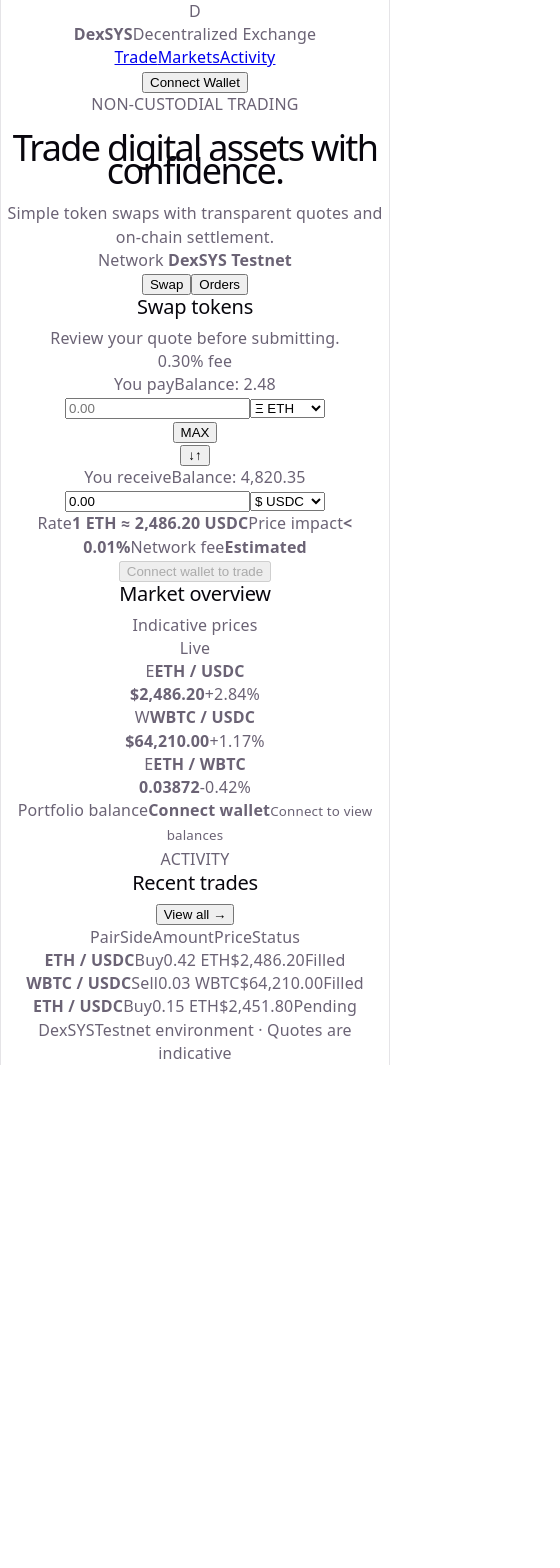
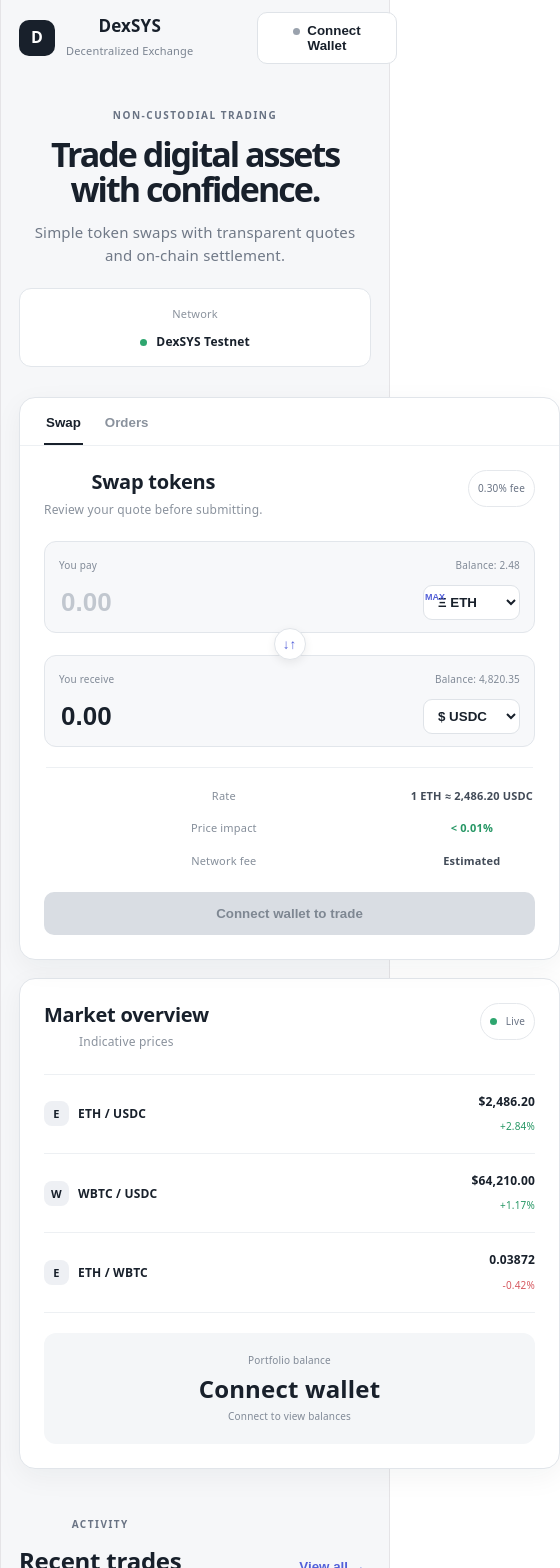
Before and after one commit to ASHUTOSH-06-SONI/DexSYS, a React (Vite) app in the folder frontend/: page / in a window 390 px wide. Shown: the top 1568 px of the page, 560 px wide, since content can reach past the window. Before the commit the page ends 1065 px from the top, so only its background shows below. Built offline with nearby package versions, Linux system fonts and the light colour scheme.

Commit message:
feat(frontend): style trading interface

```diff
--- a/frontend/src/App.css
+++ b/frontend/src/App.css
@@ -1,184 +1,76 @@
-.counter {
-  font-size: 16px;
-  padding: 5px 10px;
-  border-radius: 5px;
-  color: var(--accent);
-  background: var(--accent-bg);
-  border: 2px solid transparent;
-  transition: border-color 0.3s;
-  margin-bottom: 24px;
-
-  &:hover {
-    border-color: var(--accent-border);
-  }
-  &:focus-visible {
-    outline: 2px solid var(--accent);
-    outline-offset: 2px;
-  }
-}
-
-.hero {
-  position: relative;
-
-  .base,
-  .framework,
-  .vite {
-    inset-inline: 0;
-    margin: 0 auto;
-  }
-
-  .base {
-    width: 170px;
-    position: relative;
-    z-index: 0;
-  }
-
-  .framework,
-  .vite {
-    position: absolute;
-  }
-
-  .framework {
-    z-index: 1;
-    top: 34px;
-    height: 28px;
-    transform: perspective(2000px) rotateZ(300deg) rotateX(44deg) rotateY(39deg)
-      scale(1.4);
-  }
-
-  .vite {
-    z-index: 0;
-    top: 107px;
-    height: 26px;
-    width: auto;
-    transform: perspective(2000px) rotateZ(300deg) rotateX(40deg) rotateY(39deg)
-      scale(0.8);
-  }
-}
-
-#center {
-  display: flex;
-  flex-direction: column;
-  gap: 25px;
-  place-content: center;
-  place-items: center;
-  flex-grow: 1;
-
-  @media (max-width: 1024px) {
-    padding: 32px 20px 24px;
-    gap: 18px;
-  }
-}
-
-#next-steps {
-  display: flex;
-  border-top: 1px solid var(--border);
-  text-align: left;
-
-  & > div {
-    flex: 1 1 0;
-    padding: 32px;
-    @media (max-width: 1024px) {
-      padding: 24px 20px;
-    }
-  }
-
-  .icon {
-    margin-bottom: 16px;
-    width: 22px;
-    height: 22px;
-  }
-
-  @media (max-width: 1024px) {
-    flex-direction: column;
-    text-align: center;
-  }
-}
-
-#docs {
-  border-right: 1px solid var(--border);
-
-  @media (max-width: 1024px) {
-    border-right: none;
-    border-bottom: 1px solid var(--border);
-  }
-}
-
-#next-steps ul {
-  list-style: none;
-  padding: 0;
-  display: flex;
-  gap: 8px;
-  margin: 32px 0 0;
-
-  .logo {
-    height: 18px;
-  }
-
-  a {
-    color: var(--text-h);
-    font-size: 16px;
-    border-radius: 6px;
-    background: var(--social-bg);
-    display: flex;
-    padding: 6px 12px;
-    align-items: center;
-    gap: 8px;
-    text-decoration: none;
-    transition: box-shadow 0.3s;
-
-    &:hover {
-      box-shadow: var(--shadow);
-    }
-    .button-icon {
-      height: 18px;
-      width: 18px;
-    }
-  }
-
-  @media (max-width: 1024px) {
-    margin-top: 20px;
-    flex-wrap: wrap;
-    justify-content: center;
-
-    li {
-      flex: 1 1 calc(50% - 8px);
-    }
-
-    a {
-      width: 100%;
-      justify-content: center;
-      box-sizing: border-box;
-    }
-  }
-}
-
-#spacer {
-  height: 88px;
-  border-top: 1px solid var(--border);
-  @media (max-width: 1024px) {
-    height: 48px;
-  }
-}
-
-.ticks {
-  position: relative;
-  width: 100%;
-
-  &::before,
-  &::after {
-    content: '';
-    position: absolute;
-    top: -4.5px;
-    border: 5px solid transparent;
-  }
-
-  &::before {
-    left: 0;
-    border-left-color: var(--border);
-  }
-  &::after {
-    right: 0;
-    border-right-color: var(--border);
-  }
-}
+.app-shell { min-height: 100vh; color: #18202b; background: #f6f7f9; }
+.topbar { max-width: 1180px; margin: auto; height: 76px; display: flex; align-items: center; justify-content: space-between; gap: 28px; padding: 0 28px; box-sizing: border-box; }
+.brand { display: flex; align-items: center; gap: 11px; min-width: 210px; }
+.brand-mark { width: 36px; height: 36px; border-radius: 10px; display: grid; place-items: center; font-weight: 800; color: white; background: #18202b; }
+.brand strong, .brand span { display: block; }
+.brand strong { font-size: 17px; }
+.brand span { font-size: 11px; color: #7b8491; margin-top: 2px; }
+.nav-links { display: flex; gap: 28px; }
+.nav-links a { color: #707987; text-decoration: none; font-size: 14px; padding: 8px 0; }
+.nav-links a.active, .nav-links a:hover { color: #18202b; font-weight: 700; }
+.wallet-button { border: 1px solid #dfe3e8; background: white; border-radius: 10px; padding: 10px 15px; font-weight: 700; color: #18202b; cursor: pointer; min-width: 140px; }
+.wallet-button.connected { border-color: #b8dfca; background: #f3fbf6; }
+.status-dot { display: inline-block; width: 7px; height: 7px; border-radius: 50%; background: #9aa2ad; margin-right: 7px; }
+.connected .status-dot { background: #28a36a; }
+.hero-copy { max-width: 1124px; margin: 42px auto 30px; padding: 0 28px; display: flex; justify-content: space-between; align-items: end; gap: 30px; }
+.eyebrow { color: #697384; letter-spacing: 1.5px; font-size: 10px; font-weight: 800; margin: 0 0 10px; }
+.hero-copy h1 { max-width: 670px; font-size: clamp(34px, 5vw, 54px); line-height: 1.03; letter-spacing: -2px; margin: 0 0 14px; font-weight: 800; color: #18202b; }
+.subtitle { color: #707987; font-size: 15px; max-width: 610px; }
+.network-card { background: white; border: 1px solid #e2e6eb; border-radius: 12px; padding: 13px 16px; min-width: 160px; }
+.network-card span, .network-card strong { display: block; font-size: 11px; }
+.network-card span { color: #8a929d; margin-bottom: 5px; }
+.network-card strong { font-size: 12px; }
+.network-card i, .live-pill i { display: inline-block; width: 7px; height: 7px; border-radius: 50%; background: #2ea66f; margin-right: 6px; }
+.workspace { max-width: 1124px; margin: auto; padding: 0 28px; display: grid; grid-template-columns: minmax(0, 1.35fr) minmax(300px, .65fr); gap: 18px; }
+.trade-card, .market-card { background: white; border: 1px solid #e1e5ea; border-radius: 16px; box-shadow: 0 8px 28px rgba(24,32,43,.05); }
+.trade-card { padding: 0 24px 24px; position: relative; }
+.card-tabs { display: flex; gap: 20px; border-bottom: 1px solid #edf0f3; margin: 0 -24px 24px; padding: 0 24px; }
+.card-tabs button { border: 0; background: transparent; color: #8a929d; padding: 17px 2px 13px; font-weight: 700; cursor: pointer; border-bottom: 2px solid transparent; }
+.card-tabs button.selected { color: #18202b; border-color: #18202b; }
+.card-heading { display: flex; justify-content: space-between; align-items: start; gap: 12px; margin-bottom: 20px; }
+.card-heading h2 { margin: 0 0 4px; color: #18202b; font-size: 20px; font-weight: 800; }
+.card-heading p { color: #8a929d; font-size: 12px; }
+.fee-pill, .live-pill { border: 1px solid #e5e8ec; border-radius: 99px; padding: 6px 9px; font-size: 10px; color: #697384; white-space: nowrap; }
+.token-input { position: relative; background: #f7f8fa; border: 1px solid #e2e6eb; border-radius: 12px; padding: 12px 14px; }
+.input-label { display: flex; justify-content: space-between; color: #818a97; font-size: 10px; margin-bottom: 8px; }
+.input-row { display: flex; gap: 10px; }
+.input-row input { min-width: 0; flex: 1; border: 0; outline: 0; background: transparent; font-size: 26px; font-weight: 750; color: #18202b; }
+.input-row input::placeholder { color: #c1c7cf; }
+.input-row select { border: 1px solid #dfe3e8; background: white; border-radius: 9px; padding: 8px 10px; font-weight: 750; color: #18202b; }
+.max-button { position: absolute; right: 83px; top: 49px; border: 0; background: transparent; color: #5360d9; font-size: 9px; font-weight: 800; cursor: pointer; }
+.switch-button { display: block; margin: -5px auto; position: relative; z-index: 2; border: 1px solid #e0e4e9; background: white; width: 32px; height: 32px; border-radius: 50%; cursor: pointer; color: #5360d9; font-weight: 800; box-shadow: 0 3px 10px rgba(0,0,0,.07); }
+.quote-details { display: grid; grid-template-columns: 1fr auto; gap: 9px; margin: 20px 2px; padding-top: 16px; border-top: 1px solid #edf0f3; color: #858e9a; font-size: 11px; }
+.quote-details strong { color: #424b58; }
+.positive { color: #279765 !important; }
+.negative { color: #d65a61 !important; }
+.primary-action { width: 100%; border: 0; border-radius: 10px; padding: 14px; background: #18202b; color: white; font-weight: 800; cursor: pointer; }
+.primary-action:disabled { background: #d9dde3; color: #7e8792; cursor: not-allowed; }
+.market-card { padding: 24px; }
+.market-list { border-top: 1px solid #edf0f3; }
+.market-row { display: flex; justify-content: space-between; align-items: center; padding: 15px 0; border-bottom: 1px solid #edf0f3; }
+.market-row > div { display: flex; align-items: center; gap: 9px; }
+.market-row > div:last-child { flex-direction: column; align-items: end; gap: 2px; }
+.market-row strong { font-size: 12px; }
+.market-row span:not(.token-icon) { color: #8a929d; font-size: 10px; }
+.token-icon { width: 25px; height: 25px; display: grid; place-items: center; border-radius: 8px; background: #eef0f4; font-size: 11px; font-weight: 800; }
+.balance-card { margin-top: 20px; border-radius: 12px; background: #f4f6f8; padding: 16px; }
+.balance-card span, .balance-card small { display: block; color: #818a97; font-size: 10px; }
+.balance-card strong { display: block; font-size: 24px; margin: 5px 0; color: #18202b; }
+.orders-panel .card-heading { margin-bottom: 8px; }
+.order-row { display: flex; justify-content: space-between; padding: 13px 0; border-bottom: 1px solid #edf0f3; }
+.order-row > div, .order-price { display: flex; flex-direction: column; gap: 3px; }
+.order-row strong { font-size: 12px; }
+.order-row span { color: #8a929d; font-size: 10px; }
+.order-price { align-items: end; }
+.activity-section { max-width: 1124px; margin: 44px auto 0; padding: 0 28px; }
+.section-title { display: flex; justify-content: space-between; align-items: end; margin-bottom: 15px; }
+.section-title h2 { margin: 0; font-size: 24px; color: #18202b; font-weight: 800; }
+.text-button { border: 0; background: transparent; color: #5360d9; font-weight: 700; cursor: pointer; }
+.activity-table { background: white; border: 1px solid #e1e5ea; border-radius: 14px; overflow: hidden; }
+.table-head, .table-row { display: grid; grid-template-columns: 1.3fr .8fr 1fr 1fr .8fr; gap: 15px; padding: 13px 18px; align-items: center; }
+.table-head { background: #f7f8fa; color: #8a929d; font-size: 9px; text-transform: uppercase; letter-spacing: .7px; }
+.table-row { border-top: 1px solid #edf0f3; font-size: 11px; color: #697384; }
+.table-row strong { color: #18202b; }
+footer { max-width: 1124px; margin: 50px auto 0; padding: 22px 28px 30px; display: flex; justify-content: space-between; color: #929aa5; font-size: 10px; }
+footer span:first-child { font-weight: 800; color: #697384; }
+@media (max-width: 760px) { .topbar { padding: 0 18px; } .nav-links { display: none; } .hero-copy { margin-top: 28px; padding: 0 18px; display: block; } .network-card { margin-top: 20px; } .workspace { padding: 0 18px; grid-template-columns: 1fr; } .activity-section { padding: 0 18px; } .table-head, .table-row { grid-template-columns: 1.2fr .8fr 1fr; } .table-head span:nth-child(4), .table-head span:nth-child(5), .table-row span:nth-child(4), .table-row span:nth-child(5) { display: none; } footer { padding-inline: 18px; } }
```
